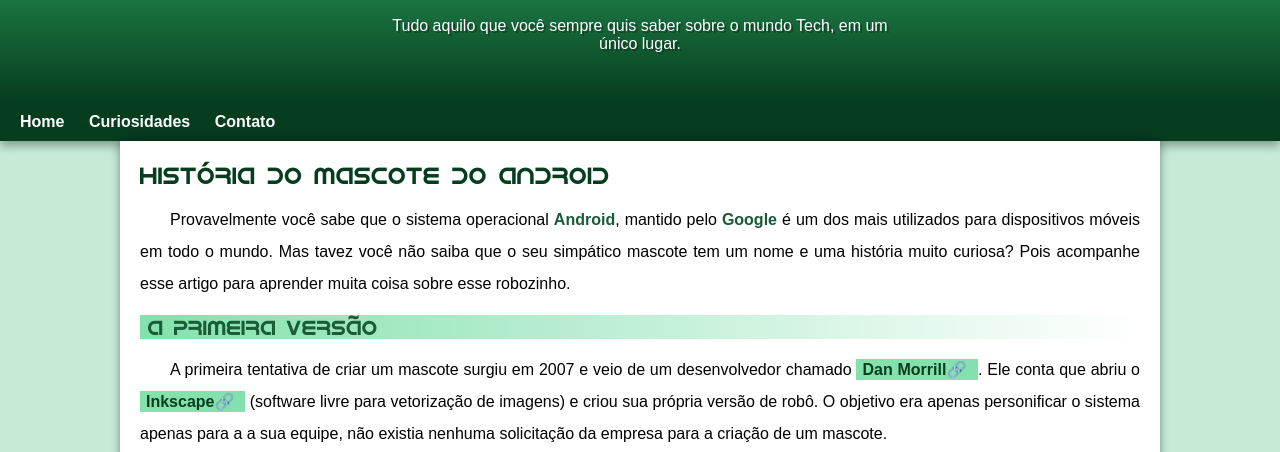
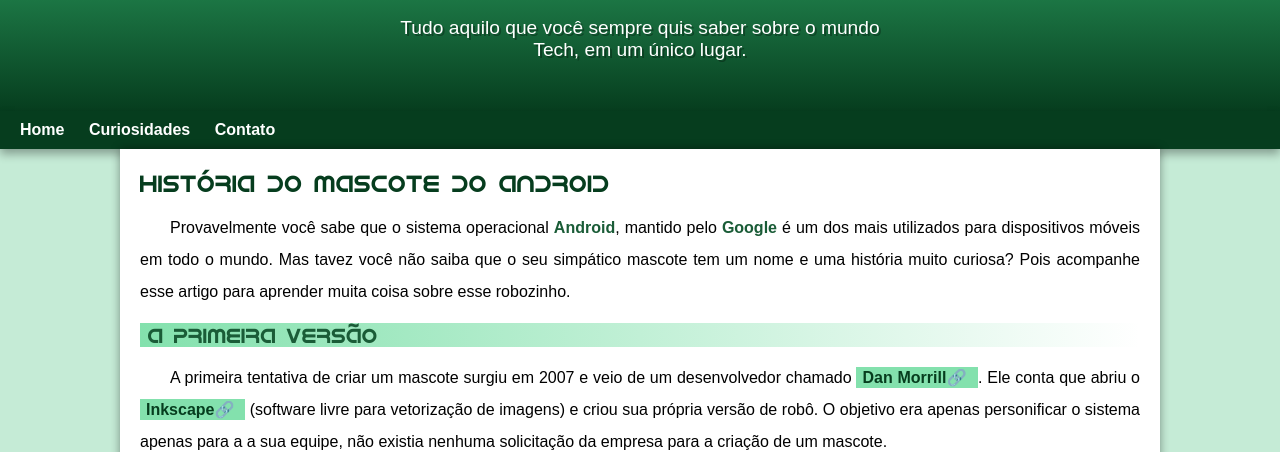
Before and after one commit to MatheusAG16/projeto-android, a plain HTML site: page index.html in a window 1280 px wide. Shown: the part 100-552 px from the top of the page. Drawn offline with Linux system fonts and the light colour scheme.

Commit message:
font-size p ajustado

```diff
--- a/estilo/style.css
+++ b/estilo/style.css
@@ -53,7 +53,7 @@ header > h1 {
 
 header > p {
     font-family: var(--fonte-padrao);
-    font-size: 1.2e,;
+    font-size: 1.2em;
     color: white;
     max-width: 500px;
     margin: auto;
```
